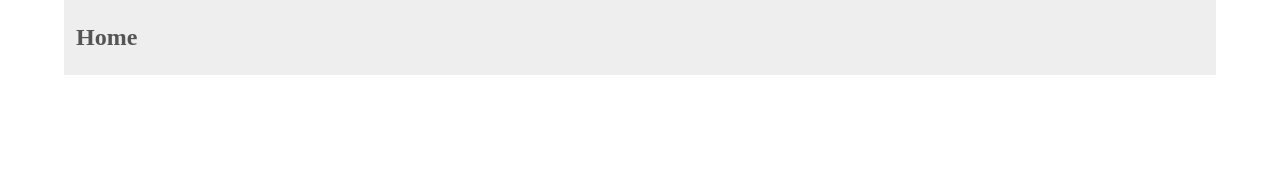
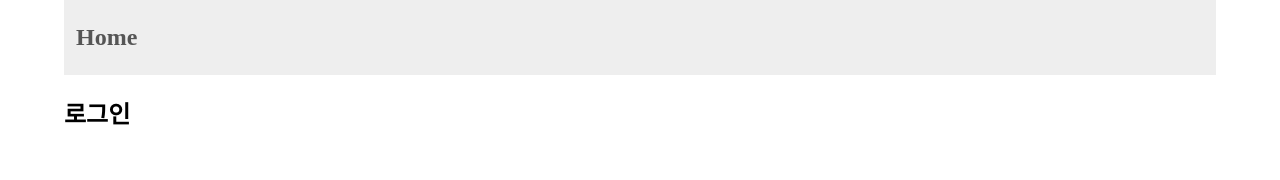
Before and after one commit to CodeSoom/project-react-5-seilylook, a React app: page /login in a window 1280 px wide. Shown: the top 180 px of the page. Built offline with nearby package versions, Linux system fonts and the light colour scheme.

Commit message:
fix: 리뷰 수정 && LoginPage 작성

```diff
--- a/index.html
+++ b/index.html
@@ -5,6 +5,7 @@
   <title>SAEEDEN</title>
   <style>
     body {
+      box-sizing: border-box;
       font-size: 16px;
       margin: 0;
       padding: 0;
--- a/src/App.jsx
+++ b/src/App.jsx
@@ -9,6 +9,7 @@ import {
 import styled from '@emotion/styled';
 
 import HomePage from './pages/HomePage';
+import LoginPage from './pages/LoginPage';
 
 const Container = styled.div({
   margin: '0 auto',
@@ -42,6 +43,7 @@ export default function App() {
       </Header>
       <Switch>
         <Route exact path="/" component={HomePage} />
+        <Route path="/login" component={LoginPage} />
       </Switch>
     </Container>
   );
--- /dev/null
+++ b/src/pages/LoginPage.jsx
@@ -0,0 +1,9 @@
+import React from 'react';
+
+export default function LoginPage() {
+  return (
+    <div>
+      <h2>로그인</h2>
+    </div>
+  );
+}
```
Also changed, not shown: 2 other files (tests, documents, lock files or other folders).
